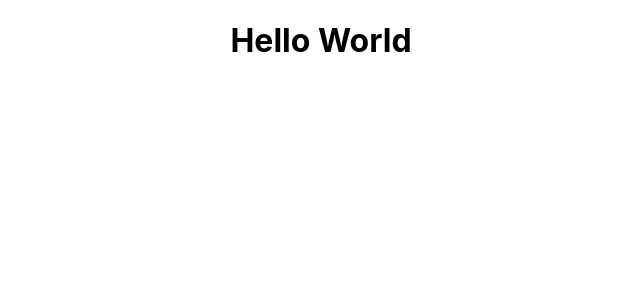
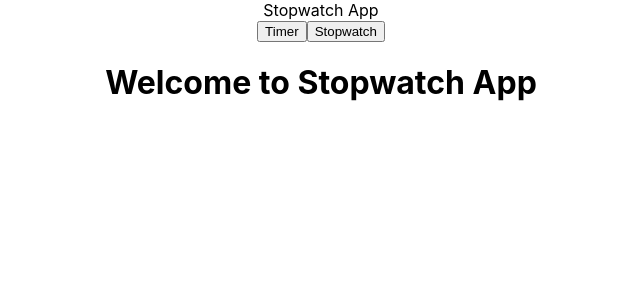
Before and after one commit to dhruv108dstar/Stopwatch, a React (Create React App) app: page / in a window 1280 px wide. Shown: the top 300 px of the page, without its empty margins (319-959 px from the left). Built offline with nearby package versions, Linux system fonts and the light colour scheme.

Commit message:
basic code structure

```diff
--- a/src/App.js
+++ b/src/App.js
@@ -1,10 +1,48 @@
-import logo from "./logo.svg";
+import { useState } from "react";
 import "./App.css";
+import Timer from "./Component/Timer";
+import Stopwatch from "./Component/Stopwatch";
 
 function App() {
+  const [isTimer,setIsTimer] = useState(false);
+  const [isStopwatch, setIsStopwatch] = useState(false);
+  const [homeComponent,showHomeComponent] = useState(true);
+
+  const showTimer =()=>{
+    setIsTimer(true);
+    setIsStopwatch(false);
+    showHomeComponent(false);
+  }
+
+  const showStopwatch = () =>{
+    setIsTimer(false);
+    setIsStopwatch(true);
+    showHomeComponent(false);
+  }
+
   return (
     <div className="App">
-      <h1>Hello World</h1>
+    <div>
+        <div>
+            <a>Stopwatch App</a>
+        </div>
+        <div>
+            <button onClick={()=>showTimer()}>Timer</button>
+            <button onClick={()=>showStopwatch()}>Stopwatch</button>
+        </div>
+        <div>
+          {
+            isTimer && <Timer/>
+          }
+          {
+            isStopwatch && <Stopwatch />
+          }
+          {
+            homeComponent && <h1>Welcome to Stopwatch App</h1>
+          }
+
+        </div>
+    </div>
     </div>
   );
 }
--- /dev/null
+++ b/src/Component/Stopwatch.js
@@ -0,0 +1,20 @@
+function Stopwatch (){
+    const handleStartStop = ()=>{
+        console.log("handleStopwatchStart clicked")
+    }
+
+    const handleReset = ()=>{
+        console.log("handleReset Click")
+    }
+    return(
+        <>
+            <h1>00:00:00</h1>
+            <div>
+                <button onClick={handleStartStop}>Start</button>
+                <button onClick={handleReset}>Reset</button>
+            </div>
+        </>
+    )
+}
+
+export default Stopwatch;
--- /dev/null
+++ b/src/Component/Timer.js
@@ -0,0 +1,9 @@
+function Timer (){
+    return(
+        <>
+            <h1>This Feature is Coming Soon!</h1>
+        </>
+    )
+}
+
+export default Timer;
```
